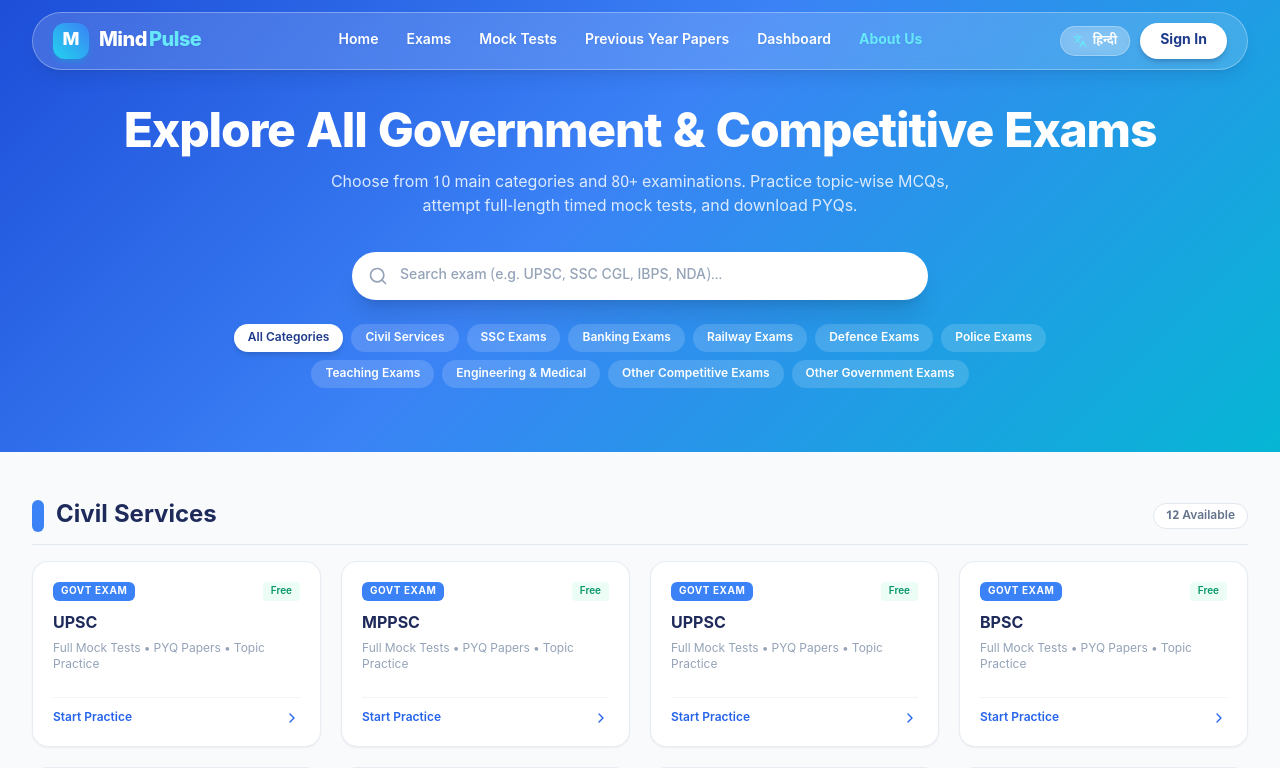
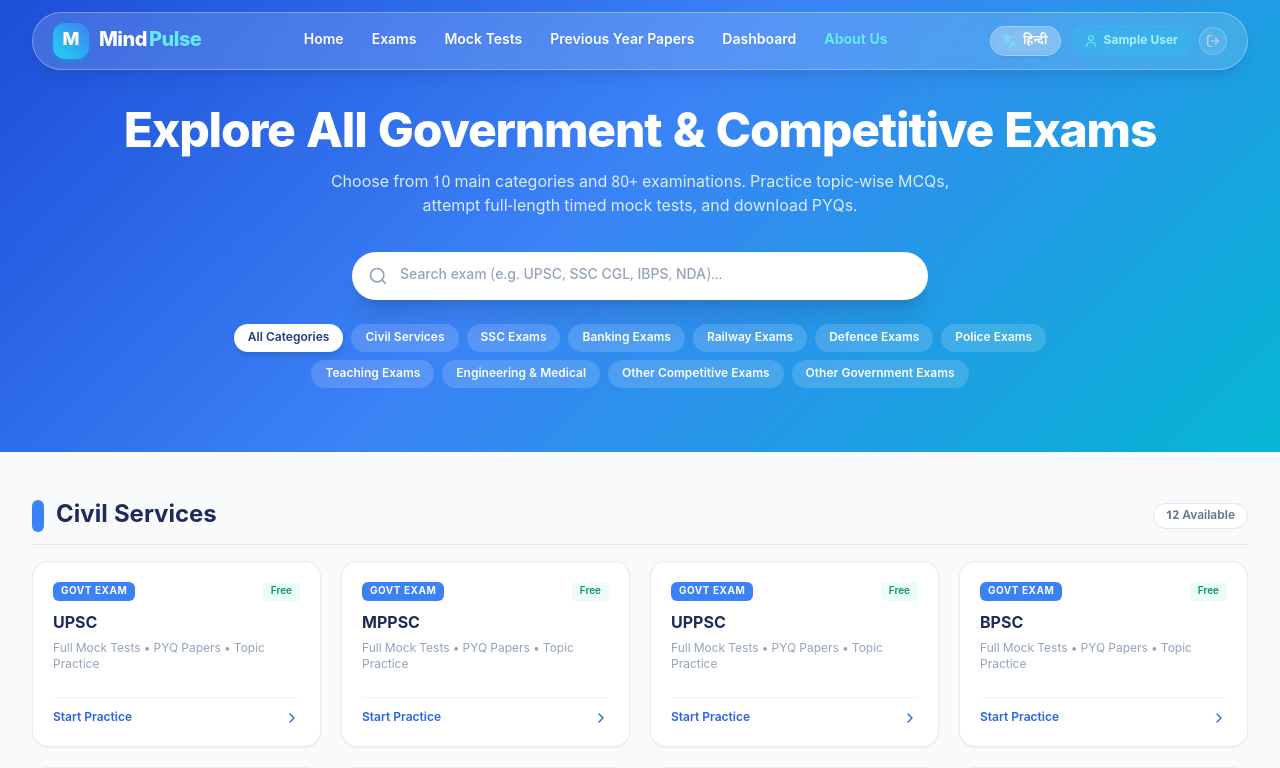
Before and after one commit to White-Devil388/MindPulse, a React (Vite) app in the folder front-end/: page /pyq in a window 1280 px wide. Shown: the top 768 px of the page. Built offline with nearby package versions, Linux system fonts and the light colour scheme; no server answers; sample sign-in values are in the browser's storage.

Commit message:
fix(auth): strictly validate signed-in user session for dashboard and add dynamic navbar profile with logout

```diff
--- a/front-end/src/components/common/Navbar.jsx
+++ b/front-end/src/components/common/Navbar.jsx
@@ -1,13 +1,34 @@
 import React, { useState, useEffect } from 'react';
-import { Link, useLocation } from 'react-router-dom';
+import { Link, useLocation, useNavigate } from 'react-router-dom';
 import { useTranslation } from 'react-i18next';
-import { Languages, Menu, X, BookOpen, Layers } from 'lucide-react';
+import { Languages, Menu, X, BookOpen, Layers, LogOut, User } from 'lucide-react';
 
 export default function Navbar() {
   const { t, i18n } = useTranslation();
   const location = useLocation();
+  const navigate = useNavigate();
   const [mobileMenuOpen, setMobileMenuOpen] = useState(false);
   const [scrolled, setScrolled] = useState(false);
+  const [currentUser, setCurrentUser] = useState(null);
+
+  useEffect(() => {
+    try {
+      const saved = localStorage.getItem('examprep_user');
+      if (saved) {
+        const parsed = JSON.parse(saved);
+        if (parsed && parsed.email && parsed.email !== 'aspirant@examprep.in') {
+          setCurrentUser(parsed);
+        }
+      }
+    } catch (e) {}
+  }, [location.pathname]);
+
+  const handleLogout = () => {
+    localStorage.removeItem('examprep_user');
+    localStorage.removeItem('mindpulse_token');
+    setCurrentUser(null);
+    navigate('/');
+  };
 
   useEffect(() => {
     const handleScroll = () => {
@@ -94,13 +115,32 @@ export default function Navbar() {
             <span>{i18n.language === 'en' ? 'हिन्दी' : 'English'}</span>
           </button>
 
-          {/* Sign In Button */}
+          {/* Sign In Button or User Profile */}
+          {currentUser ? (
+            <div className="flex items-center gap-2">
+              <Link
+                to="/dashboard"
+                className="flex items-center gap-1.5 px-3 py-1.5 rounded-full bg-cyan-400/20 border border-cyan-400/30 text-cyan-200 text-xs font-bold hover:bg-cyan-400/30 transition-all"
+              >
+                <User className="w-3.5 h-3.5 text-cyan-300" />
+                <span className="hidden sm:inline">{currentUser.name || currentUser.email.split('@')[0]}</span>
+              </Link>
+              <button
+                onClick={handleLogout}
+                title="Sign Out"
+                className="p-1.5 rounded-full bg-white/10 hover:bg-rose-500/30 text-slate-300 hover:text-rose-300 border border-white/20 transition-all"
+              >
+                <LogOut className="w-3.5 h-3.5" />
+              </button>
+            </div>
+          ) : (
             <Link
               to="/login"
               className="px-3.5 sm:px-5 py-1.5 sm:py-2 rounded-full bg-white text-blue-900 font-bold text-xs sm:text-sm shadow-md shadow-blue-950/20 hover:bg-cyan-50 hover:shadow-cyan-400/20 hover:scale-105 active:scale-95 transition-all whitespace-nowrap"
             >
               {t('nav.signIn')}
             </Link>
+          )}
 
           {/* Mobile Menu Toggle Button */}
           <button
--- a/front-end/src/components/common/ProtectedUserRoute.jsx
+++ b/front-end/src/components/common/ProtectedUserRoute.jsx
@@ -4,10 +4,23 @@ import { Navigate, useLocation } from 'react-router-dom';
 export default function ProtectedUserRoute({ children }) {
   const location = useLocation();
   const token = localStorage.getItem('mindpulse_token');
-  const user = localStorage.getItem('examprep_user');
+  const userStr = localStorage.getItem('examprep_user');
 
-  // If no auth token or user session exists, redirect to login page with return path
-  if (!token && !user) {
+  let validUser = false;
+  try {
+    if (userStr) {
+      const parsed = JSON.parse(userStr);
+      // Valid user must have an actual email and must not be empty
+      if (parsed && parsed.email && parsed.email.trim() !== '' && parsed.email !== 'aspirant@examprep.in') {
+        validUser = true;
+      }
+    }
+  } catch (e) {
+    validUser = false;
+  }
+
+  // If no valid auth token AND no valid signed-in user session, strictly redirect to /login
+  if (!token && !validUser) {
     return <Navigate to="/login" state={{ from: location }} replace />;
   }
 
```
Lines whose indentation alone changed are shown as unchanged.
